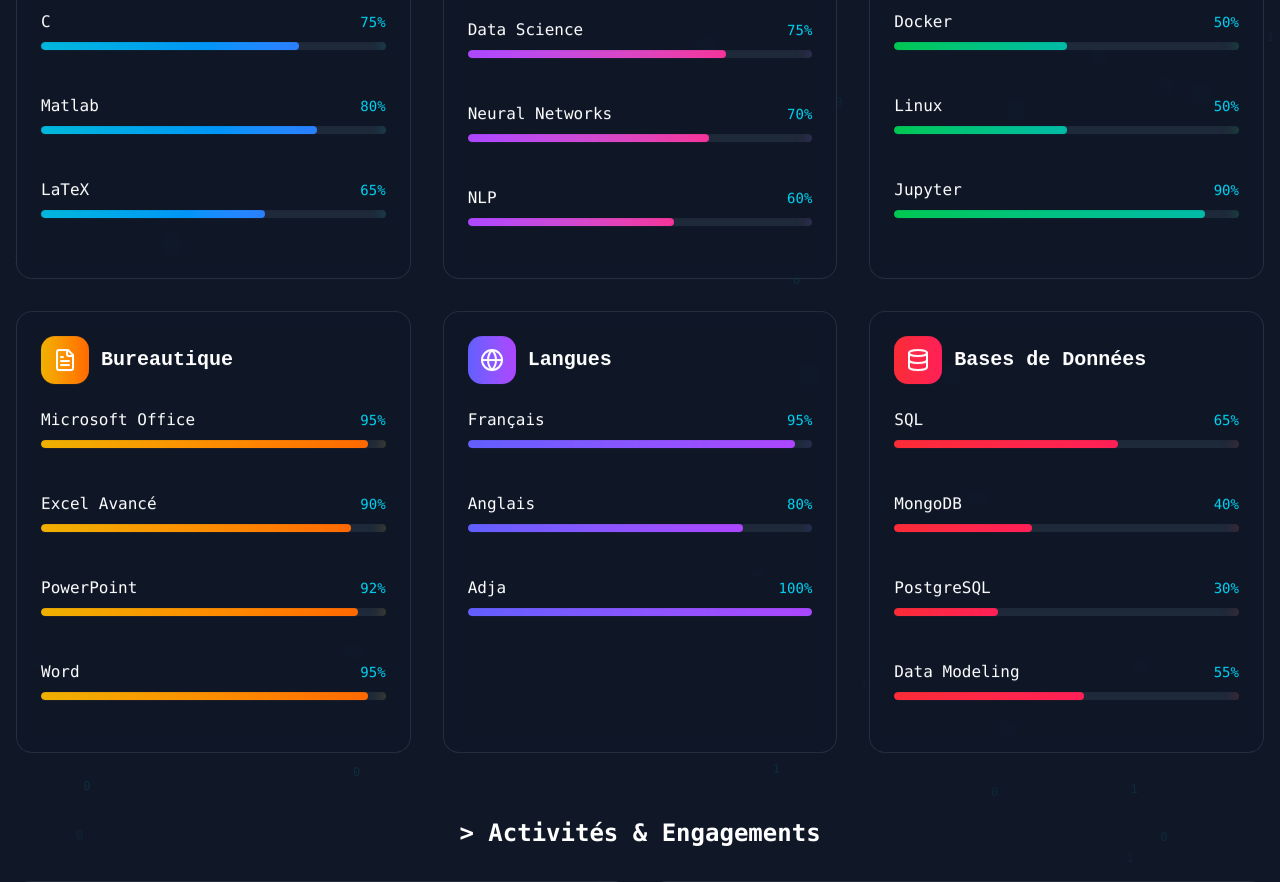
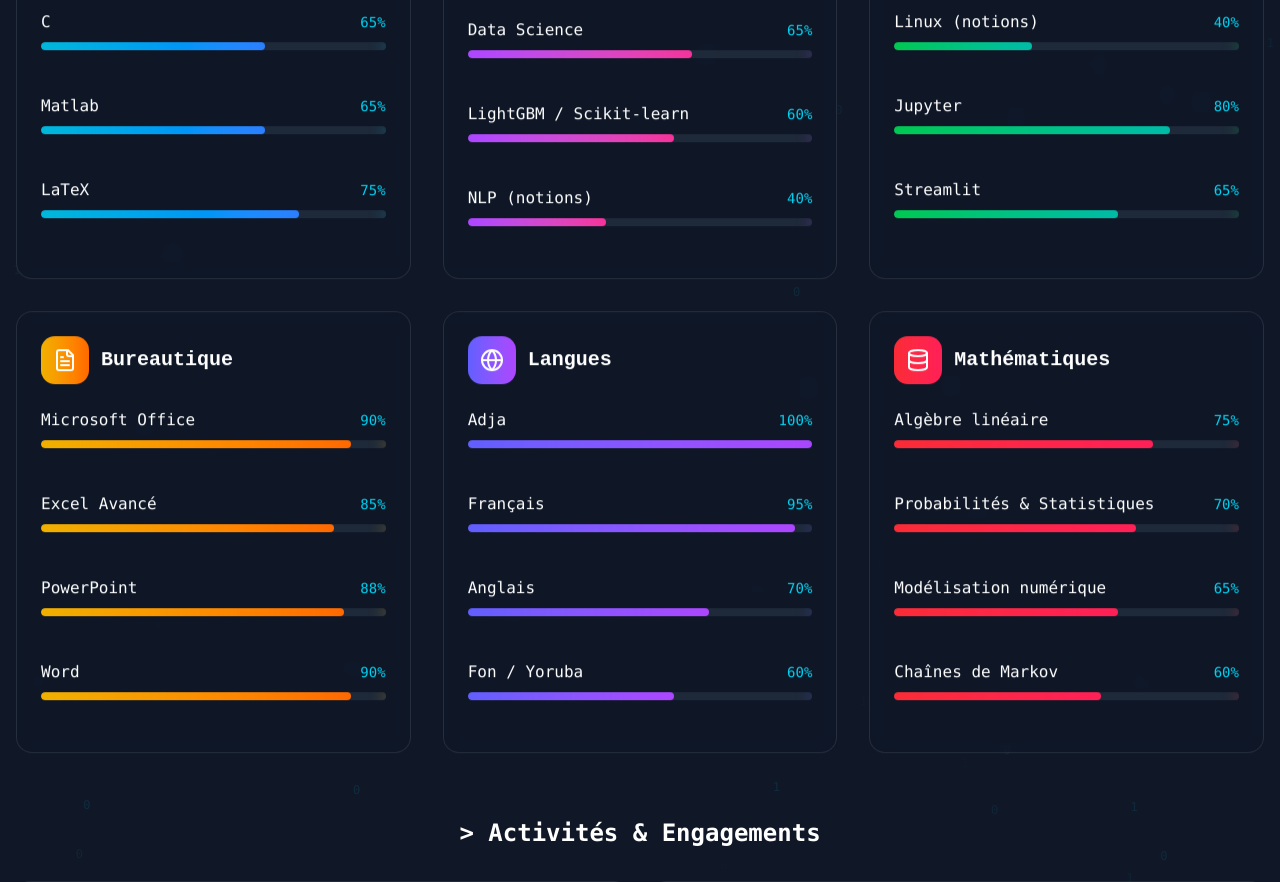
Before and after one commit to Judikardo14/_Judica-l_Karol_DOBOEVI_, a React (Vite) app: page / in a window 1280 px wide. Shown: the part 5120-6002 px from the top of the page. Built offline with nearby package versions, Linux system fonts and the light colour scheme.

Commit message:
Revise skill levels and descriptions in SkillsGrid
Updated skill levels and descriptions across various categories, including Programming, AI, Tools & Technologies, Office Software, Languages, and Mathematics. Changed category from 'Bases de Données' to 'Mathématiques'.

```diff
--- a/src/components/SkillsGrid.tsx
+++ b/src/components/SkillsGrid.tsx
@@ -9,10 +9,10 @@ const skillsData = [
     icon: Code,
     color: "from-cyan-500 to-blue-500",
     skills: [
-      { name: "Python", level: 80, description: "Data Science, ML, Automation" },
-      { name: "C", level: 75, description: "Programmation système" },
-      { name: "Matlab", level: 80, description: "Calcul scientifique" },
-      { name: "LaTeX", level: 65, description: "Documentation technique" }
+      { name: "Python", level: 70, description: "Data Science, ML, Automatisation" },
+      { name: "C", level: 65, description: "Programmation système (cours)" },
+      { name: "Matlab", level: 65, description: "Calcul scientifique (cours)" },
+      { name: "LaTeX", level: 75, description: "Documentation technique" }
     ]
   },
   {
@@ -20,10 +20,10 @@ const skillsData = [
     icon: Brain,
     color: "from-purple-500 to-pink-500",
     skills: [
-      { name: "Machine Learning", level: 80, description: "Algorithmes d'apprentissage" },
-      { name: "Data Science", level: 75, description: "Analyse et visualisation" },
-      { name: "Neural Networks", level: 70, description: "Deep Learning" },
-      { name: "NLP", level: 60, description: "Traitement du langage" }
+      { name: "Machine Learning", level: 65, description: "Algorithmes supervisés/non-supervisés" },
+      { name: "Data Science", level: 65, description: "Analyse et visualisation" },
+      { name: "LightGBM / Scikit-learn", level: 60, description: "Modèles ensemblistes" },
+      { name: "NLP (notions)", level: 40, description: "Traitement du langage naturel" }
     ]
   },
   {
@@ -31,10 +31,10 @@ const skillsData = [
     icon: Terminal,
     color: "from-green-500 to-teal-500",
     skills: [
-      { name: "Git", level: 85, description: "Contrôle de version" },
-      { name: "Docker", level: 50, description: "Containerisation" },
-      { name: "Linux", level: 50, description: "Administration système" },
-      { name: "Jupyter", level: 90, description: "Notebooks scientifiques" }
+      { name: "Git", level: 70, description: "Contrôle de version" },
+      { name: "Linux (notions)", level: 40, description: "Ligne de commande" },
+      { name: "Jupyter", level: 80, description: "Notebooks scientifiques" },
+      { name: "Streamlit", level: 65, description: "Dashboards Python" }
     ]
   },
   {
@@ -42,10 +42,10 @@ const skillsData = [
     icon: FileText,
     color: "from-yellow-500 to-orange-500",
     skills: [
-      { name: "Microsoft Office", level: 95, description: "Suite complète" },
-      { name: "Excel Avancé", level: 90, description: "Analyse de données" },
-      { name: "PowerPoint", level: 92, description: "Présentations pro" },
-      { name: "Word", level: 95, description: "Rédaction technique" }
+      { name: "Microsoft Office", level: 90, description: "Suite complète" },
+      { name: "Excel Avancé", level: 85, description: "Analyse de données" },
+      { name: "PowerPoint", level: 88, description: "Présentations professionnelles" },
+      { name: "Word", level: 90, description: "Rédaction technique" }
     ]
   },
   {
@@ -53,20 +53,21 @@ const skillsData = [
     icon: Globe,
     color: "from-indigo-500 to-purple-500",
     skills: [
+      { name: "Adja", level: 100, description: "Langue maternelle" },
       { name: "Français", level: 95, description: "Langue de travail" },
-      { name: "Anglais", level: 80, description: "Technique et scientifique" },
-      { name: "Adja", level: 100, description: "Langue maternelle" }
+      { name: "Anglais", level: 70, description: "Technique et scientifique" },
+      { name: "Fon / Yoruba", level: 60, description: "Langues locales" }
     ]
   },
   {
-    category: "Bases de Données",
+    category: "Mathématiques",
     icon: Database,
     color: "from-red-500 to-rose-500",
     skills: [
-      { name: "SQL", level: 65, description: "Requêtes complexes" },
-      { name: "MongoDB", level: 40, description: "NoSQL" },
-      { name: "PostgreSQL", level: 30, description: "SGBD relationnel" },
-      { name: "Data Modeling", level: 55, description: "Conception BDD" }
+      { name: "Algèbre linéaire", level: 75, description: "Fondements du ML" },
+      { name: "Probabilités & Statistiques", level: 70, description: "Analyse de données" },
+      { name: "Modélisation numérique", level: 65, description: "Équations différentielles" },
+      { name: "Chaînes de Markov", level: 60, description: "Processus stochastiques" }
     ]
   }
 ];
@@ -237,16 +238,16 @@ export function SkillsGrid() {
           <div className="grid md:grid-cols-2 gap-6">
             {[
               {
-                title: "Club d'IA - ENSGMM",
+                title: "Club d'IA — ENSGMM",
                 period: "2024 - Présent",
-                description: "Membre actif dans le développement de projets d'Intelligence Artificielle et participation aux hackathons",
+                description: "Membre actif du bureau du Club d'IA de l'ENSGMM — organisation de compétitions et développement de projets à impact social.",
                 icon: Brain,
                 color: "from-purple-500 to-pink-500"
               },
               {
                 title: "Génie en Herbe",
-                period: "2023 - 2025",
-                description: "Compétition intellectuelle développant les capacités de réflexion rapide et de culture générale",
+                period: "2023",
+                description: "Compétition intellectuelle universitaire développant les capacités de réflexion rapide et de culture générale.",
                 icon: Terminal,
                 color: "from-cyan-500 to-blue-500"
               }
```
